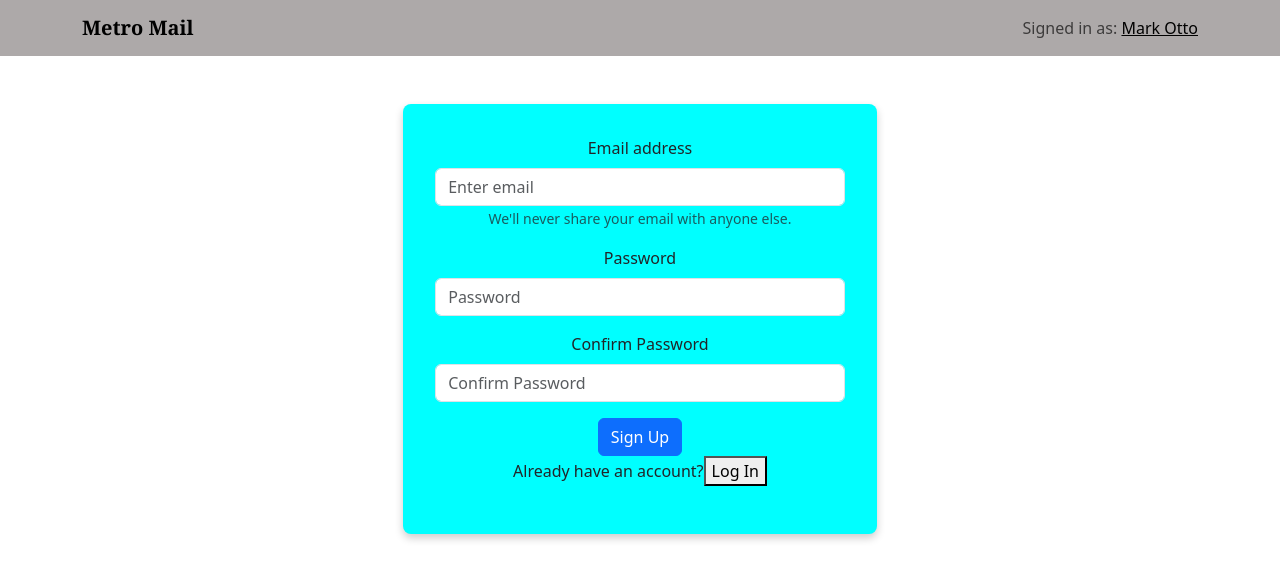
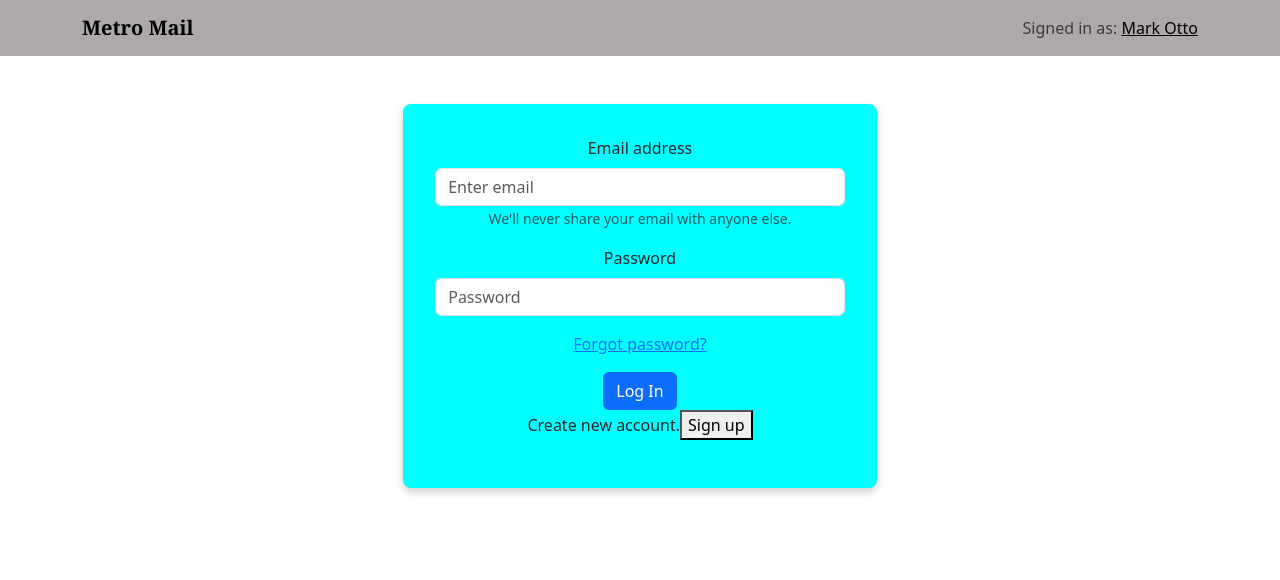
Before and after one commit to g100rabh/myReat17_mailBox, a React (Create React App) app: page / in a window 1280 px wide. Shown: the top 580 px of the page. Built offline with nearby package versions, Linux system fonts and the light colour scheme.

Commit message:
Login page completed

```diff
--- a/src/App.js
+++ b/src/App.js
@@ -1,13 +1,20 @@
 
+import { Route, Routes } from 'react-router-dom';
 import './App.css';
 import Authentication from './Components/Authentication/Authentication';
 import Header from './Components/Header/Header';
+import RootLayout from './Components/Layout/Root';
+import Profile from './Components/Profile/Profile';
 
 function App() {
   return (
     <div className="App">
-      <Header />
-      <Authentication />
+      <Routes>
+        <Route path='/' element={<RootLayout />}>
+          <Route index element={<Authentication />} />
+          <Route path='/profile' element={<Profile />} />
+        </Route>
+      </Routes>
     </div>
   );
 }
--- a/src/Components/Authentication/Authentication.js
+++ b/src/Components/Authentication/Authentication.js
@@ -1,14 +1,30 @@
-import React from "react";
+import React, { useState } from "react";
 import Card from "../UI/Card";
 
 import classes from "./Authentication.module.css";
+import LogIn from "./LogIn";
 import SignUp from "./SignUp";
 
 const Authentication = () => {
+
+    const [isLoginVisible, setIsLoginVisible] = useState(true);
+
+
+    const switchHandler = () => {
+        setIsLoginVisible(!isLoginVisible);
+    }
+
   return (
     <section className={classes.auth}>
       <Card>
-        <SignUp />
+        {!isLoginVisible&& <SignUp />}
+        {isLoginVisible && <LogIn />}
+
+        <div>
+          <p>
+            {!isLoginVisible ? "Already have an account?" : "Create new account." }<button onClick={switchHandler}>{!isLoginVisible ? "Log In" : "Sign up"}</button>
+          </p>
+        </div>
       </Card>
     </section>
   );
--- /dev/null
+++ b/src/Components/Authentication/LogIn.js
@@ -0,0 +1,90 @@
+import { useRef, useState } from "react";
+import Button from "react-bootstrap/Button";
+import Form from "react-bootstrap/Form";
+import { useDispatch, useSelector } from "react-redux";
+import { Link, useNavigate } from "react-router-dom";
+import { authActions } from "../../store/auth-slice";
+
+function LogIn() {
+  const emailInputRef = useRef();
+  const passInputRef = useRef();
+  const [inputRequire, setInputRequire] = useState(false);
+  const dispatch = useDispatch();
+  const auth = useSelector(state => state.auth);
+  const navigate = useNavigate();
+
+  const loginSubmitHandler = async (event) => {
+    event.preventDefault();
+    const enteredEmail = emailInputRef.current.value;
+    const enteredPass = passInputRef.current.value;
+    if (enteredEmail === "" || enteredPass === "") {
+      setInputRequire(true);
+      return;
+    }
+    setInputRequire(false);
+
+    try {
+      const resLogin = await fetch(
+        "https://identitytoolkit.googleapis.com/v1/accounts:signInWithPassword?key=AIzaSyADjbEqHxv0vkblPUBf3hbkYu4GfoUUNMY",
+        {
+          method: "POST",
+          body: JSON.stringify({
+            email: enteredEmail,
+            password: enteredPass,
+            returnSecureToken: true,
+          }),
+          headers: {
+            "content-type": "application/json",
+          }
+        }
+      );
+      const data = await resLogin.json();
+
+      if (resLogin.ok) {
+        console.log("Logged IN");
+        dispatch(authActions.login({tokenId: data.idToken}));
+        navigate('/profile',{replace: true});
+
+      } else {
+        throw new Error("Login failed.");
+      }
+    } catch (error) {
+      alert(error);
+    }
+  };
+
+  return (
+    <Form>
+      {inputRequire && <p style={{ color: "red" }}>*Please fill all inputs.</p>}
+      <Form.Group className="mb-3" controlId="formBasicEmail">
+        <Form.Label>Email address</Form.Label>
+        <Form.Control
+          type="email"
+          placeholder="Enter email"
+          ref={emailInputRef}
+          required
+        />
+        <Form.Text className="text-muted">
+          We'll never share your email with anyone else.
+        </Form.Text>
+      </Form.Group>
+      <Form.Group className="mb-3" controlId="formBasicPassword">
+        <Form.Label>Password</Form.Label>
+        <Form.Control
+          type="password"
+          placeholder="Password"
+          ref={passInputRef}
+          required
+        />
+      </Form.Group>
+      <Form.Group className="mb-3" controlId="formBasicCheckbox">
+        <Link>Forgot password?</Link>
+      </Form.Group>
+      <Button variant="primary" type="submit" onClick={loginSubmitHandler}>
+        Log In
+      </Button>
+    </Form>
+  );
+}
+
+export default LogIn;
--- a/src/Components/Authentication/SignUp.js
+++ b/src/Components/Authentication/SignUp.js
@@ -98,11 +98,6 @@ function SignUp() {
       <Button variant="primary" type="submit" onClick={signUpHandler}>
         Sign Up
       </Button>
-      <div>
-        <p>
-          Already have an account?<button>Log In</button>
-        </p>
-      </div>
     </Form>
   );
 }
--- /dev/null
+++ b/src/Components/Layout/Root.js
@@ -0,0 +1,15 @@
+import React, { Fragment } from "react";
+import { Outlet } from "react-router-dom";
+import Authentication from "../Authentication/Authentication";
+import Header from "../Header/Header";
+
+const RootLayout = (props) => {
+    return (
+        <Fragment>
+            <Header />
+            <Outlet />
+        </Fragment>
+    )
+}
+
+export default RootLayout;
--- /dev/null
+++ b/src/Components/Profile/Profile.js
@@ -0,0 +1,11 @@
+import React from "react";
+
+const Profile = () => {
+    return (
+        <section>
+            <h1>Welcome to Metro mail</h1>
+        </section>
+    )
+}
+
+export default Profile;
--- a/src/index.js
+++ b/src/index.js
@@ -1,16 +1,21 @@
-import React from 'react';
-import ReactDOM from 'react-dom/client';
-import './index.css';
-import App from './App';
+import React from "react";
+import ReactDOM from "react-dom/client";
+import "./index.css";
+import App from "./App";
 
 //Bootstrap
 
 import "../node_modules/react-bootstrap/dist/react-bootstrap";
 import "../node_modules/bootstrap/dist/css/bootstrap.css";
+import { BrowserRouter } from "react-router-dom";
+import { Provider } from "react-redux";
+import store from "./store/store-index";
 
-const root = ReactDOM.createRoot(document.getElementById('root'));
+const root = ReactDOM.createRoot(document.getElementById("root"));
 root.render(
-  <React.StrictMode>
-    <App />
-  </React.StrictMode>
+  <Provider store={store}>
+    <BrowserRouter>
+      <App />
+    </BrowserRouter>
+  </Provider>
 );
--- /dev/null
+++ b/src/store/auth-slice.js
@@ -0,0 +1,18 @@
+import { createSlice } from "@reduxjs/toolkit"
+
+const initialState = {
+    tokenId: '',
+}
+
+const authSlice = createSlice({
+    name: 'authentication',
+    initialState,
+    reducers: {
+        login(state, action) {
+            state.tokenId = action.payload.tokenId;
+        }
+    }
+});
+
+export const authActions = authSlice.actions;
+export default authSlice.reducer;
--- /dev/null
+++ b/src/store/store-index.js
@@ -0,0 +1,9 @@
+import { configureStore } from "@reduxjs/toolkit";
+
+import authReducer from './auth-slice';
+
+const store = configureStore({
+    reducer: {auth: authReducer }
+});
+
+export default store;
```
Also changed, not shown: src/Components/Authentication/LogIn.module.css (added), src/Components/Profile/Profile.module.css (added).
